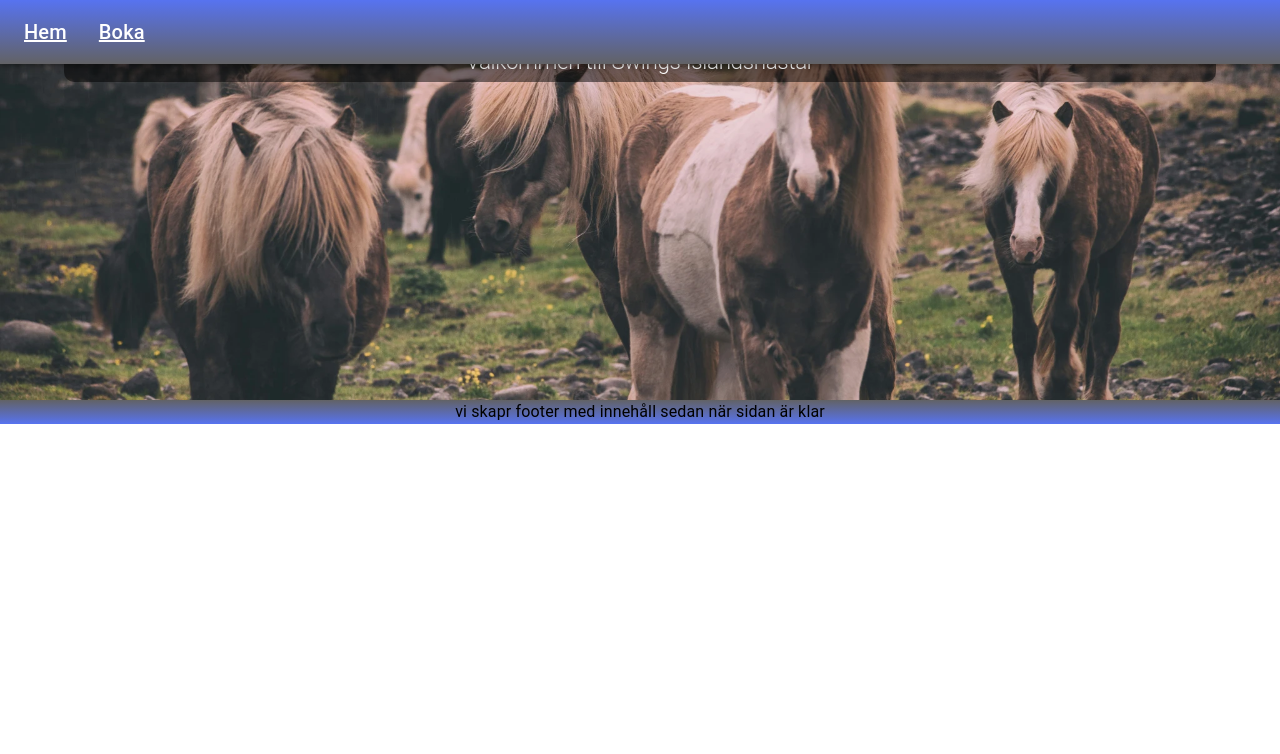
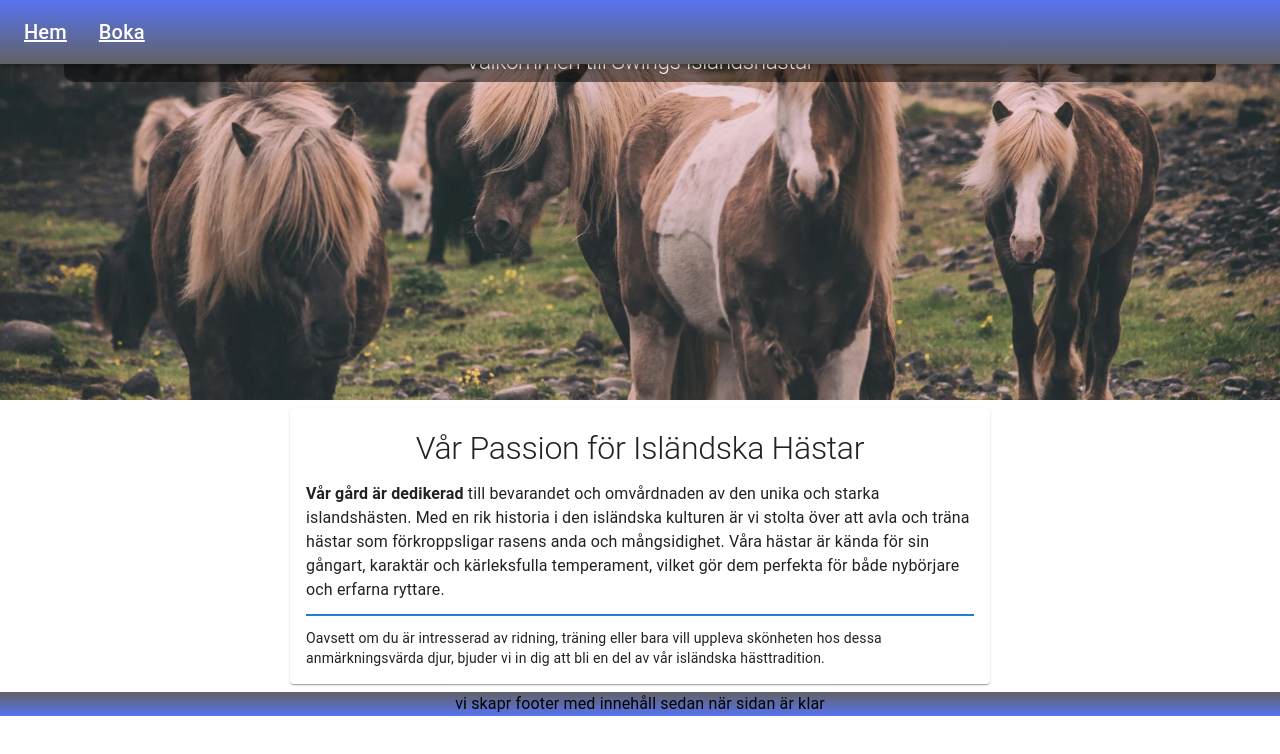
Before and after one commit to thallberg/Laboration, a React (Vite) app in the folder Laboration-app/: page / in a window 1280 px wide. Shown: the top 754 px of the page. Built offline with nearby package versions, Linux system fonts and the light colour scheme.

Commit message:
About.jsx

```diff
--- /dev/null
+++ b/Laboration-app/src/Components-Main/About.jsx
@@ -0,0 +1,32 @@
+import React from "react";
+import { Container, Typography, Paper, Divider, Box } from "@mui/material";
+
+const About = () => {
+  return (
+    <Container className="about-section">
+      <Paper className="section-paper">
+        <Typography variant="h2">
+        Vår Passion för Isländska Hästar
+        </Typography>
+        <Typography className="about-text1" variant="body1">
+          <span className="boldtext">Vår gård är dedikerad</span> till
+          bevarandet och omvårdnaden av den unika och starka islandshästen. Med
+          en rik historia i den isländska kulturen är vi stolta över att avla
+          och träna hästar som förkroppsligar rasens anda och mångsidighet. Våra
+          hästar är kända för sin gångart, karaktär och kärleksfulla
+          temperament, vilket gör dem perfekta för både nybörjare och erfarna
+          ryttare.
+          <Box className="divider"></Box>
+        </Typography>
+
+        <Typography variant="body2">
+          Oavsett om du är intresserad av ridning, träning eller bara vill
+          uppleva skönheten hos dessa anmärkningsvärda djur, bjuder vi in dig att
+          bli en del av vår isländska hästtradition.
+        </Typography>
+      </Paper>
+    </Container>
+  );
+};
+
+export default About;
--- /dev/null
+++ b/Laboration-app/src/Components/Main.jsx
@@ -0,0 +1,12 @@
+import React from 'react'
+import About from '../Components-Main/About'
+
+const Main = () => {
+  return (
+    <div>
+        <About/>
+    </div>
+  )
+}
+
+export default Main
--- a/Laboration-app/src/Pages/HomePage.jsx
+++ b/Laboration-app/src/Pages/HomePage.jsx
@@ -1,5 +1,6 @@
 import React from 'react'
 import Header from '../Components/Header'
+import Main from '../Components/Main'
 
 
 const HomePage = () => {
@@ -10,6 +11,7 @@ const HomePage = () => {
     <div>
 
       <Header/>
+      <Main/>
 
 
 
--- a/Laboration-app/src/Styles/styles.css
+++ b/Laboration-app/src/Styles/styles.css
@@ -2,6 +2,10 @@
   margin: 0;
   padding: 0;
   box-sizing: border-box;
+}
+
+.boldtext {
+  font-weight: bold;
 }
 
 .navbar {
@@ -16,8 +20,6 @@
   display: none;
 }
 
-
-
 .header {
   position: relative;
   width: 100%;
@@ -25,7 +27,6 @@
   display: flex;
   align-items: center;
   justify-content: center;
-
 }
 
 .heroimg {
@@ -46,14 +47,32 @@
   border-radius: 10px;
   font-size: 1.4rem !important;
   padding: 0.5rem;
-
 }
 
-.boldtext {
-  font-weight: bold;
+.about-section {
+  padding: 0.5rem;
+  display: flex;
+  justify-content: center;
+  align-items: center;
 }
 
+.about-section h2 {
+  text-align: center;
+  margin: 5px 0 15px 0;
+  font-size: 2rem;
+}
 
+.section-paper {
+  padding: 1rem;
+  max-width: 700px;
+  width: 100%;
+}
+
+.divider {
+  margin: 12px auto;
+  border-top: 2px solid #217dd9;
+  width: 100%;
+}
 
 @media (min-width: 800px) {
   .navbar-links {
```
Also changed, not shown: Laboration-app/src/Components-Main/Booking.jsx (added), Laboration-app/src/Components-Main/Events.jsx (added), Laboration-app/src/Components-Main/Gallery.jsx (added), Laboration-app/src/Components-Main/Prices.jsx (added). Lines whose indentation alone changed are shown as unchanged.
